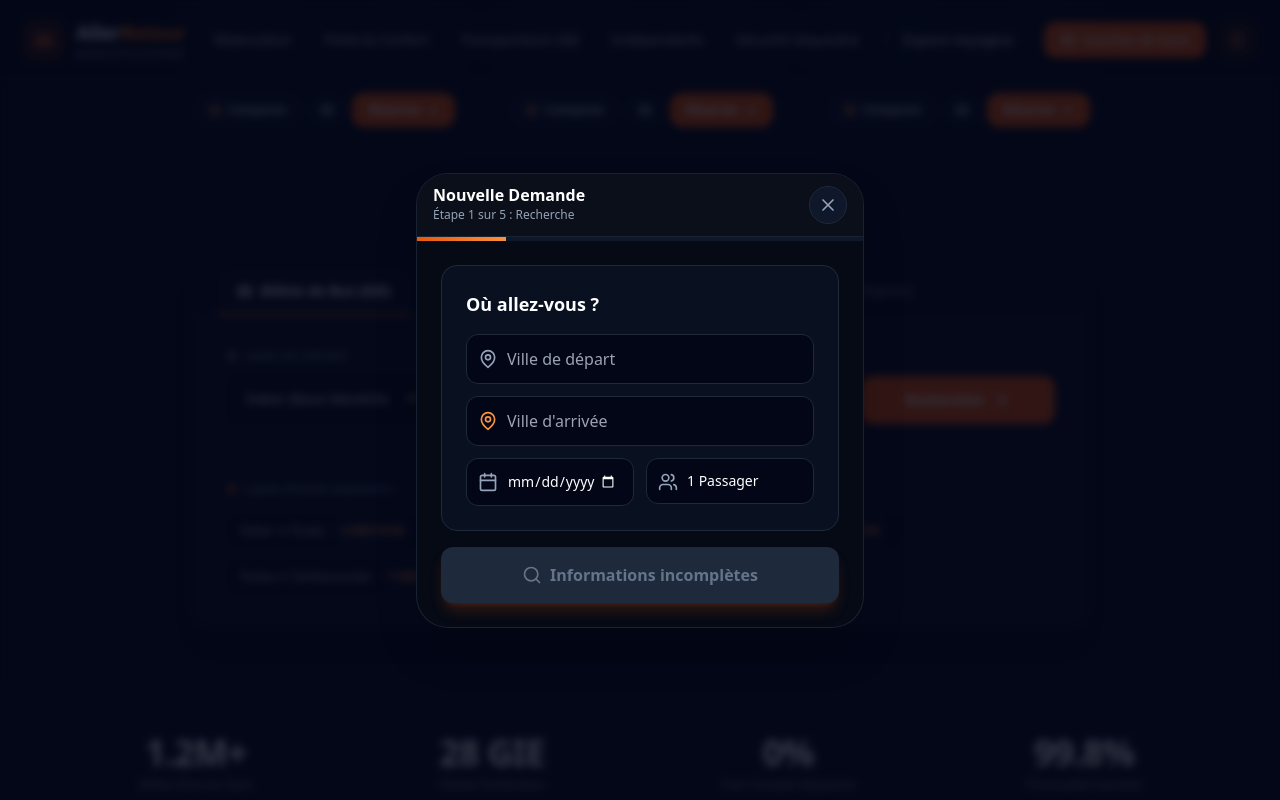
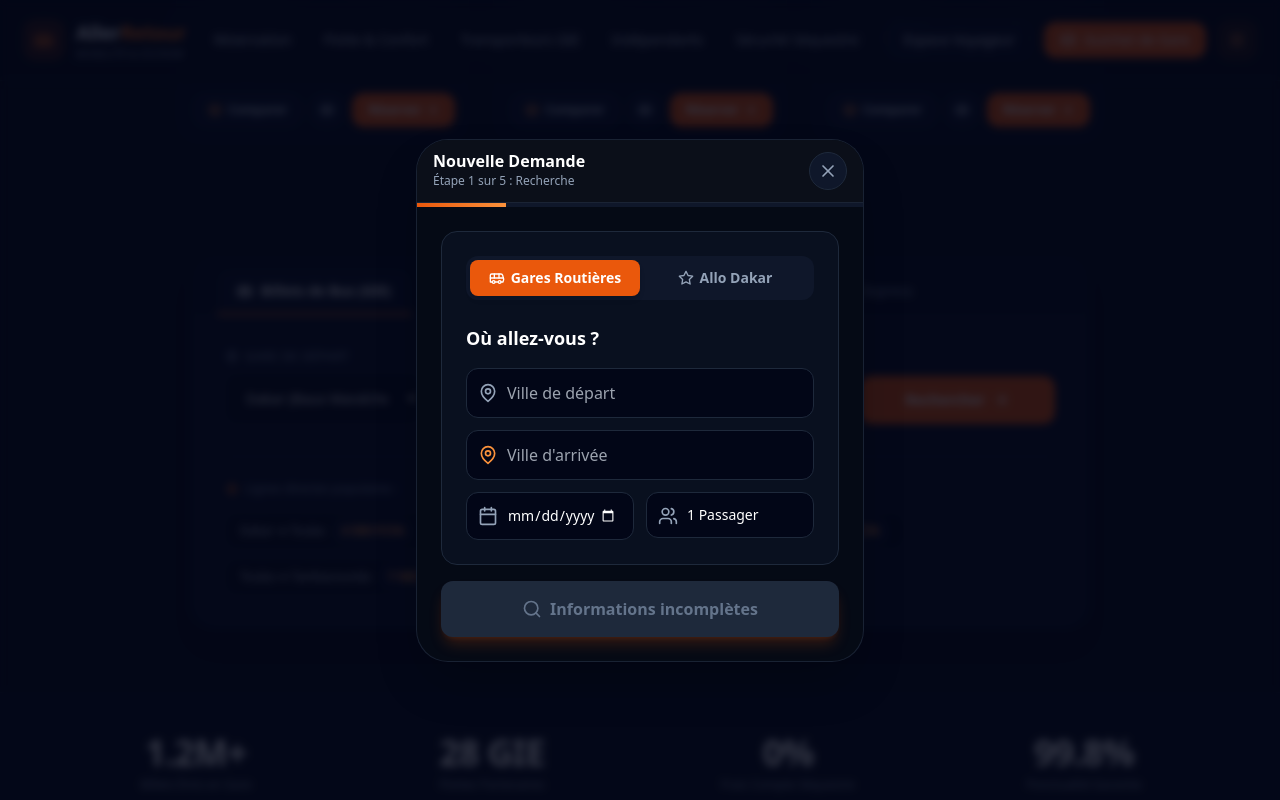
Before and after one commit to migini10/Aller-Retour, a Next.js app in the folder apps/web/: page / in a window 1280 px wide. Both pictures are taken after a click on the button "Rechercher". Shown: the part 2028-2828 px from the top of the page. Built offline with nearby package versions, Linux system fonts and the light colour scheme.

Commit message:
fix(booking): restore Allo Dakar / Gares Routières tab switcher in wizard and fix homepage routing

```diff
--- a/apps/web/src/app/page.tsx
+++ b/apps/web/src/app/page.tsx
@@ -295,7 +295,7 @@ export default function HomePage() {
 
               <div>
                 <button
-                  onClick={openBookingWizard}
+                  onClick={() => openBookingWizard(searchTab === 'vtc' ? 'allo-dakar' : 'bus')}
                   className="w-full py-3.5 px-6 rounded-xl bg-orange-600 hover:bg-orange-500 text-white font-semibold text-sm transition-all shadow-sm flex items-center justify-center space-x-2"
                 >
                   <span>Rechercher</span>
--- a/apps/web/src/components/BookingWizardModal.tsx
+++ b/apps/web/src/components/BookingWizardModal.tsx
@@ -242,6 +242,23 @@ export default function BookingWizardModal({ isOpen, onClose, initialType = 'bus
   const renderStep1Search = () => (
     <div className="space-y-4 animate-in fade-in slide-in-from-bottom-4 duration-300">
       <div className="bg-slate-900/50 p-4 sm:p-6 rounded-2xl border border-slate-800">
+        <div className="flex bg-slate-900 rounded-xl p-1 mb-6">
+          <button
+            onClick={() => setSearchParams(s => ({...s, type: 'bus'}))}
+            className={`flex-1 py-2 rounded-lg text-sm font-bold transition-all ${!isAlloDakar ? 'bg-orange-600 text-white shadow-md' : 'text-slate-400 hover:text-slate-200'}`}
+          >
+            <Bus className="w-4 h-4 inline-block mr-1.5 -mt-0.5" />
+            Gares Routières
+          </button>
+          <button
+            onClick={() => setSearchParams(s => ({...s, type: 'allo-dakar'}))}
+            className={`flex-1 py-2 rounded-lg text-sm font-bold transition-all ${isAlloDakar ? 'bg-orange-600 text-white shadow-md' : 'text-slate-400 hover:text-slate-200'}`}
+          >
+            <Star className="w-4 h-4 inline-block mr-1.5 -mt-0.5" />
+            Allo Dakar
+          </button>
+        </div>
+
         <h3 className="text-lg font-bold text-white mb-4">Où allez-vous ?</h3>
         <div className="space-y-3">
           <div className="relative">
```
Also changed, not shown: 1 other file (tests, documents, lock files or other folders).
